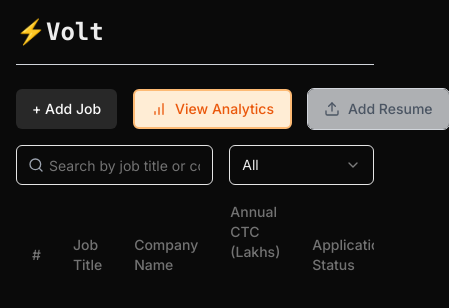
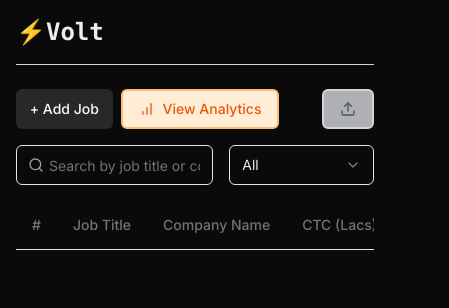
Before and after one commit to aryanxxvii/volt, a Next.js app: page / in a window 390 px wide. Shown: the top 308 px of the page, 449 px wide, since content can reach past the window. Built offline with nearby package versions, Linux system fonts and the light colour scheme.

Commit message:
Responsive

```diff
--- a/components/job-application-tracker.tsx
+++ b/components/job-application-tracker.tsx
@@ -8,7 +8,7 @@ import { Input } from "@/components/ui/input"
 import { Dialog, DialogContent, DialogHeader, DialogTitle, DialogTrigger } from "@/components/ui/dialog"
 import { Label } from "@/components/ui/label"
 import { Card, CardContent, CardHeader, CardTitle } from "@/components/ui/card"
-import { Trash2, BarChart, Search, ArrowUpDown, Plus, Pencil, Upload, X } from 'lucide-react'
+import { Trash2, BarChart, Search, ArrowUpDown, Plus, Pencil, Upload, X, EyeIcon } from 'lucide-react'
 import { PieChart, Pie, Cell, LineChart, Line, XAxis, YAxis, CartesianGrid, Tooltip, Legend, ResponsiveContainer } from 'recharts'
 
 type Job = {
@@ -40,7 +40,7 @@ function JobAnalytics({ jobData }: { jobData: Job[] }) {
   const COLORS = ['#0088FE', '#00C49F', '#FFBB28']
 
   return (
-    <div className="grid gap-4 md:grid-cols-2">
+    <div className="grid gap-4 md:grid-cols-2 md:h-full">
       <Card>
         <CardHeader>
           <CardTitle>Application Status Distribution</CardTitle>
@@ -227,12 +227,13 @@ export function JobApplicationTracker() {
     <div className="container mx-auto p-4">
       <h1 className="text-2xl font-bold mb-4">⚡<span className='font-mono'>Volt</span></h1>
       <hr className="border-gray-300 pb-6" />
-      <div className="flex gap-4 mb-4">
+      <div className="grid grid-cols-7 md:flex gap-2 mb-4">
+        <div className='col-span-2'>
           <Dialog open={isAddJobOpen} onOpenChange={setIsAddJobOpen}>
             <DialogTrigger asChild>
-            <Button className='bg-[#282828] transition duration-200 ease-in-out hover:scale-[102%]'>+ Add Job</Button>
+              <Button className='w-full bg-[#282828] transition duration-200 ease-in-out hover:scale-[102%]'>+ Add Job</Button>
             </DialogTrigger>
-          <DialogContent className="bg-slate-100 sm:max-w-[425px]">
+            <DialogContent className="bg-slate-100 rounded rounded-lg w-[90%]">
               <DialogHeader>
                 <DialogTitle>Add New Job</DialogTitle>
               </DialogHeader>
@@ -256,7 +257,7 @@ export function JobApplicationTracker() {
                   />
                 </div>
                 <div className="grid grid-cols-4 items-center gap-4">
-                <Label htmlFor="ctc" className="text-right">Annual CTC (Lakhs)</Label>
+                  <Label htmlFor="ctc" className="text-right">CTC <span className="text-gray-400 text-xs">(lacs)</span></Label>
                   <Input
                     type="number"
                     className="border-2 col-span-3"
@@ -268,6 +269,8 @@ export function JobApplicationTracker() {
               <Button onClick={handleAddJob}>Add Job</Button>
             </DialogContent>
           </Dialog>
+        </div>
+        <div className="col-span-3">
           <Dialog open={isAnalyticsOpen} onOpenChange={setIsAnalyticsOpen}>
             <DialogTrigger asChild>
               <Button className="transition duration-200 ease-in-out hover:scale-[102%] bg-orange-100 border border-2 border-orange-300 text-orange-600 hover:bg-orange-200/75">
@@ -275,23 +278,22 @@ export function JobApplicationTracker() {
                 View Analytics
               </Button>
             </DialogTrigger>
-          <DialogContent className=" bg-gray-100 sm:max-w-[80vw] sm:max-h-[80vh] overflow-y-auto">
+            <DialogContent className="h-[80vh] w-[95vw] rounded rounded-lg bg-gray-100 sm:max-w-[80vw] sm:max-h-[80vh] overflow-y-auto">
               <DialogHeader>
                 <DialogTitle>Job Application Analytics</DialogTitle>
               </DialogHeader>
               <JobAnalytics jobData={jobData} />
             </DialogContent>
           </Dialog>
-        <div id="addresume" className="ml-auto">
+        </div>
+        <div className="ml-[100%] md:ml-auto col-span-1">
           {!resume ?
             <Dialog open={isResumeDialogOpen} onOpenChange={setIsResumeDialogOpen}>
               <DialogTrigger asChild>
-                <Button className="bg-gray-200/75 outline outline-1 outline-gray-300 hover:bg-gray-200 text-gray-600 transition duration-200 ease-in-out hover:scale-[102%]">
-                  <Upload className="mr-2 h-4 w-4" />
-                  Add Resume
-                </Button>
+                <Button className="px-4 py-0 bg-gray-200/75 border border-2 border-gray-300 hover:bg-gray-200 text-gray-600 transition duration-200 ease-in-out hover:scale-[102%]">
+                  <Upload className="md:mr-2 h-4 w-4" />{!(window.innerWidth < 768) && "Add Resume"}</Button>
               </DialogTrigger>
-              <DialogContent className="bg-slate-100 sm:max-w-[425px]">
+              <DialogContent className="bg-slate-100 rounded rounded-lg w-[70%]">
                 <DialogHeader>
                   <DialogTitle>Upload Resume</DialogTitle>
                 </DialogHeader>
@@ -315,17 +317,22 @@ export function JobApplicationTracker() {
             :
             <Dialog open={isResumeViewOpen} onOpenChange={setIsResumeViewOpen}>
               <DialogTrigger asChild>
-                <Button disabled={!resume} className="bg-blue-100/75 outline outline-1 outline-blue-200 hover:bg-blue-100 text-blue-500/75 transition duration-200 ease-in-out hover:scale-[102%]">View Resume</Button>
+                <Button className="bg-blue-100/75 border border-2 border-blue-200 hover:bg-blue-100 text-blue-500/75 transition duration-200 ease-in-out hover:scale-[102%]">
+                  <EyeIcon className="md:mr-2 h-4 w-4" />
+                  {!(window.innerWidth < 768) && "View Resume"}
+                </Button>
               </DialogTrigger>
-              <DialogContent className="bg-white sm:max-w-[80vw] sm:max-h-[80vh] h-[80vh]">
+              {/* <DialogContent className="bg-white sm:max-w-[80vw] sm:max-h-[80vh] h-[80vh]"> */}
+              <DialogContent className="bg-white rounded rounded-lg w-[80%]">
                 <DialogHeader>
                   <DialogTitle>Your Resume</DialogTitle>
                 </DialogHeader>
                 <div className="flex flex-col">
-                  <div className="flex justify-end space-x-2 mb-4">
-                    <Button onClick={() => setIsResumeDialogOpen(true)} className="transition duration-200 ease-in-out hover:scale-105">Change Resume</Button>
-                    <Button variant="destructive" onClick={handleDeleteResume} className="transition duration-200 ease-in-out hover:scale-105">Delete Resume</Button>
+                  <div className="flex justify-center md:justify-end space-x-2 mb-4">
+                    <Button onClick={() => setIsResumeDialogOpen(true)} className="transition duration-200 ease-in-out hover:scale-105">Change</Button>
+                    <Button variant="destructive" onClick={handleDeleteResume} className="transition duration-200 ease-in-out hover:scale-105">Delete</Button>
                   </div>
+
                   <iframe
                     src={resume ?? ''}
                     className="w-full h-[60vh]"
@@ -365,22 +372,22 @@ export function JobApplicationTracker() {
           <TableHeader>
             <TableRow>
               <TableHead className="w-[50px]">#</TableHead>
-              <TableHead>Job Title</TableHead>
-              <TableHead>Company Name</TableHead>
-              <TableHead className="cursor-pointer group items-center" onClick={toggleSortOrder}>
-                Annual CTC (Lakhs)
-                <ArrowUpDown className="ml-2 h-full w-4 opacity-0 group-hover:opacity-100 transition transition-duration-300 inline" />
+              <TableHead className="whitespace-nowrap">Job Title</TableHead>
+              <TableHead className="whitespace-nowrap">Company Name</TableHead>
+              <TableHead className="whitespace-nowrap flex items-center cursor-pointer group" onClick={toggleSortOrder}>
+                CTC (Lacs)
+                <ArrowUpDown className="ml-2 h-full w-4 transition-all duration-300 ease-in-out hover:rotate-180 hover:scale-110" />
               </TableHead>
-              <TableHead>Application Status</TableHead>
-              <TableHead>Actions</TableHead>
+              <TableHead className="whitespace-nowrap">Application Status</TableHead>
+              <TableHead className="whitespace-nowrap">Actions</TableHead>
             </TableRow>
           </TableHeader>
           <TableBody>
             {filteredJobs.map((job, index) => (
               <TableRow key={job.id}>
                 <TableCell>{index + 1}</TableCell>
-                <TableCell>{job.title}</TableCell>
-                <TableCell>{job.company}</TableCell>
+                <TableCell className="truncate">{job.title.length > 20 ? `${job.title.slice(0, 17)}...` : job.title}</TableCell>
+                <TableCell className="truncate">{job.company.length > 20 ? `${job.company.slice(0, 17)}...` : job.company}</TableCell>
                 <TableCell>
                   <span className="font-semibold">
                     ₹ {Math.floor(job.ctc ?? 0)}
--- a/package.json
+++ b/package.json
@@ -17,6 +17,9 @@
     "class-variance-authority": "^0.7.0",
     "clsx": "^2.1.1",
     "lucide-react": "^0.438.0",
+    "mongodb": "^6.8.0",
+    "mongodb-client-encryption": "^6.1.0",
+    "mongoose": "^8.6.1",
     "next": "14.2.8",
     "react": "^18",
     "react-dom": "^18",
```
Also changed, not shown: 1 other file (tests, documents, lock files or other folders). Lines whose indentation alone changed are shown as unchanged.
